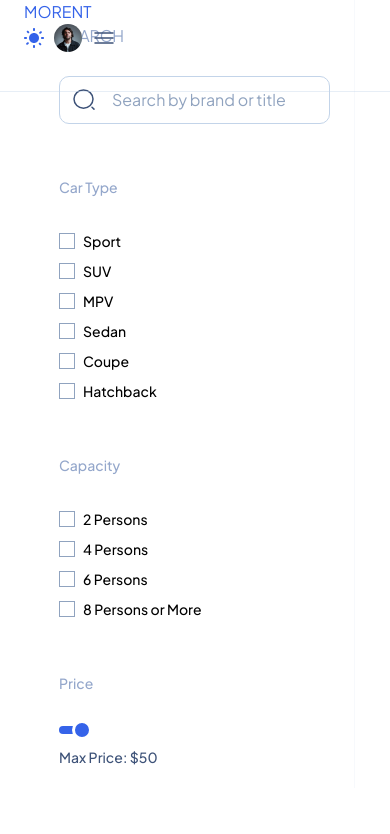
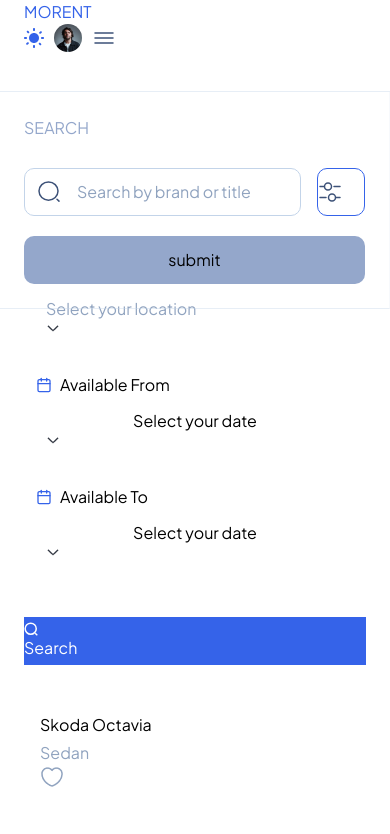
Before and after one commit to GlenMac90/rent-wheels, a Next.js app: page /search in a window 390 px wide. Shown: the top 834 px of the page. Built offline with nearby package versions, Linux system fonts and the light colour scheme.

Commit message:
set filters to sticky on mobile UI

```diff
--- a/app/search/page.tsx
+++ b/app/search/page.tsx
@@ -7,7 +7,7 @@ const Search = () => {
     <main className="search-page-styles">
       <section className="flex w-full max-w-[82rem] flex-col items-center lg:flex-row">
         <SearchPageFilters />
-        <main className="flex w-full flex-col gap-8 py-6 lg:pl-6">
+        <main className="flex w-full flex-col gap-8 p-6 lg:pl-6">
           <SearchBar searchPage />
           <SearchResults />
         </main>
--- /dev/null
+++ b/components/search-page/OptionalSearchFilters.tsx
@@ -0,0 +1,106 @@
+"use client";
+
+import { FormItem, FormLabel, FormField, FormControl } from "../ui/form";
+import { Slider } from "../ui/slider";
+import { Checkbox } from "../ui/checkbox";
+import { carTypes, carCapacity } from "@/constants";
+import { OptionalSearchFiltersProps } from "@/types/searchpage.index";
+
+const OptionalSearchFilters = ({
+  form,
+  currentPrice,
+}: OptionalSearchFiltersProps) => {
+  return (
+    <>
+      <FormItem className="mt-14 flex flex-col">
+        <FormLabel className="semibold-12 mb-7 text-blue-100">
+          Car Type
+        </FormLabel>
+        <div className="flex flex-col gap-2">
+          {carTypes.map((type) => (
+            <FormField
+              key={type.id}
+              control={form.control}
+              name="carType"
+              render={({ field }) => {
+                return (
+                  <FormItem className="flex items-center gap-2">
+                    <FormControl>
+                      <Checkbox
+                        checked={field.value?.includes(type.id)}
+                        onCheckedChange={(checked) => {
+                          return checked
+                            ? field.onChange([...field.value, type.id])
+                            : field.onChange(
+                                field.value?.filter(
+                                  (value) => value !== type.id
+                                )
+                              );
+                        }}
+                      />
+                    </FormControl>
+                    <FormLabel className="text-gray-700_white-100 semibold-20 -translate-y-1">
+                      {type.label}
+                    </FormLabel>
+                  </FormItem>
+                );
+              }}
+            />
+          ))}
+        </div>
+      </FormItem>
+      <FormItem className="mt-14 flex flex-col">
+        <FormLabel className="semibold-12 mb-7 text-blue-100">
+          Capacity
+        </FormLabel>
+        <div className="flex flex-col gap-2">
+          {carCapacity.map((capacity) => (
+            <FormField
+              key={capacity.id}
+              control={form.control}
+              name="carCapacity"
+              render={({ field }) => {
+                return (
+                  <FormItem className="flex items-center gap-2">
+                    <FormControl>
+                      <Checkbox
+                        checked={field.value?.includes(capacity.id)}
+                        onCheckedChange={(checked) => {
+                          return checked
+                            ? field.onChange([...field.value, capacity.id])
+                            : field.onChange(
+                                field.value?.filter(
+                                  (value) => value !== capacity.id
+                                )
+                              );
+                        }}
+                      />
+                    </FormControl>
+                    <FormLabel className="text-gray-700_white-100 semibold-20 -translate-y-1">
+                      {capacity.label}
+                    </FormLabel>
+                  </FormItem>
+                );
+              }}
+            />
+          ))}
+        </div>
+      </FormItem>
+      <FormItem className="mt-14 flex flex-col">
+        <FormLabel className="semibold-12 mb-7 text-blue-100">Price</FormLabel>
+        <Slider
+          defaultValue={[50]}
+          max={1000}
+          step={1}
+          className="w-full"
+          onValueChange={(value) => form.setValue("carMaxPrice", value[0])}
+        />
+      </FormItem>
+      <FormLabel className="semibold-12 mt-4 text-gray-700">
+        Max Price: ${currentPrice}
+      </FormLabel>
+    </>
+  );
+};
+
+export default OptionalSearchFilters;
--- a/components/search-page/SearchPageFilters.tsx
+++ b/components/search-page/SearchPageFilters.tsx
@@ -3,72 +3,10 @@
 import Image from "next/image";
 import { zodResolver } from "@hookform/resolvers/zod";
 import { useForm } from "react-hook-form";
-import { z } from "zod";
 
-import { Checkbox } from "@/components/ui/checkbox";
-import {
-  Form,
-  FormControl,
-  FormField,
-  FormItem,
-  FormLabel,
-} from "@/components/ui/form";
-import { Slider } from "@/components/ui/slider";
-
-const carTypes = [
-  {
-    id: "sport",
-    label: "Sport",
-  },
-  {
-    id: "suv",
-    label: "SUV",
-  },
-  {
-    id: "mpv",
-    label: "MPV",
-  },
-  {
-    id: "sedan",
-    label: "Sedan",
-  },
-  {
-    id: "coupe",
-    label: "Coupe",
-  },
-  {
-    id: "hatchback",
-    label: "Hatchback",
-  },
-];
-
-const carCapacity = [
-  {
-    id: "2",
-    label: "2 Persons",
-  },
-  {
-    id: "4",
-    label: "4 Persons",
-  },
-  {
-    id: "6",
-    label: "6 Persons",
-  },
-  {
-    id: "8",
-    label: "8 Persons or More",
-  },
-];
-
-const searchFiltersSchema = z.object({
-  carName: z.string().min(1).max(10),
-  carType: z.array(z.string()),
-  carCapacity: z.array(z.string()),
-  carMaxPrice: z.number().min(1).max(1000).optional(),
-});
-
-type FormFields = z.infer<typeof searchFiltersSchema>;
+import { Form } from "@/components/ui/form";
+import OptionalSearchFilters from "./OptionalSearchFilters";
+import { FormFields, searchFiltersSchema } from "@/schemas";
 
 const SearchPageFilters = () => {
   const form = useForm<FormFields>({
@@ -82,7 +20,6 @@ const SearchPageFilters = () => {
   const {
     register,
     handleSubmit,
-    setValue,
     watch,
     formState: { errors },
   } = form;
@@ -98,11 +35,12 @@ const SearchPageFilters = () => {
   return (
     <Form {...form}>
       <form
-        className="bg-white_gray-900 flex size-full max-w-[20rem] flex-col border-r border-r-white-100 p-6
-        dark:border-r-gray-850"
+        className="bg-white_gray-900 sticky top-[5.75rem] z-20 flex size-full w-full flex-col border-b border-r border-b-blue-50/40 border-r-white-100 p-6 dark:border-b-gray-850 dark:border-r-gray-850 sm:top-[6.25rem]
+        lg:max-w-[20rem]"
         onSubmit={handleSubmit(onSubmit)}
       >
         <h3 className="semibold-12 text-blue-100">SEARCH</h3>
+        <div className="flex gap-4">
           <div className="flex-center bg-white_gray-850 mt-7 flex h-12 w-full gap-4 rounded-ten border border-blue-50 px-3 dark:border-gray-800">
             <Image
               src="/search-large.svg"
@@ -119,95 +57,22 @@ const SearchPageFilters = () => {
               className="bg-white_gray-850 text-gray-blue-100 w-full outline-none"
             />
           </div>
-        <FormItem className="mt-14 flex flex-col">
-          <FormLabel className="semibold-12 mb-7 text-blue-100">
-            Car Type
-          </FormLabel>
-          <div className="flex flex-col gap-2">
-            {carTypes.map((type) => (
-              <FormField
-                key={type.id}
-                control={form.control}
-                name="carType"
-                render={({ field }) => {
-                  return (
-                    <FormItem className="flex items-center gap-2">
-                      <FormControl>
-                        <Checkbox
-                          checked={field.value?.includes(type.id)}
-                          onCheckedChange={(checked) => {
-                            return checked
-                              ? field.onChange([...field.value, type.id])
-                              : field.onChange(
-                                  field.value?.filter(
-                                    (value) => value !== type.id
-                                  )
-                                );
-                          }}
+          <button className="flex-center mt-7 size-12 shrink-0 rounded-ten border border-blue-500 lg:hidden">
+            <Image
+              src="/filter.svg"
+              height={24}
+              width={24}
+              alt="Image for the filter button"
+              className="dark:grayscale dark:invert"
             />
-                      </FormControl>
-                      <FormLabel className="text-gray-700_white-100 semibold-20 -translate-y-1">
-                        {type.label}
-                      </FormLabel>
-                    </FormItem>
-                  );
-                }}
-              />
-            ))}
+          </button>
         </div>
-        </FormItem>
-        <FormItem className="mt-14 flex flex-col">
-          <FormLabel className="semibold-12 mb-7 text-blue-100">
-            Capacity
-          </FormLabel>
-          <div className="flex flex-col gap-2">
-            {carCapacity.map((capacity) => (
-              <FormField
-                key={capacity.id}
-                control={form.control}
-                name="carCapacity"
-                render={({ field }) => {
-                  return (
-                    <FormItem className="flex items-center gap-2">
-                      <FormControl>
-                        <Checkbox
-                          checked={field.value?.includes(capacity.id)}
-                          onCheckedChange={(checked) => {
-                            return checked
-                              ? field.onChange([...field.value, capacity.id])
-                              : field.onChange(
-                                  field.value?.filter(
-                                    (value) => value !== capacity.id
-                                  )
-                                );
-                          }}
-                        />
-                      </FormControl>
-                      <FormLabel className="text-gray-700_white-100 semibold-20 -translate-y-1">
-                        {capacity.label}
-                      </FormLabel>
-                    </FormItem>
-                  );
-                }}
-              />
-            ))}
+        <div className="hidden lg:flex lg:flex-col">
+          <OptionalSearchFilters form={form} currentPrice={currentPrice} />
         </div>
-        </FormItem>
-        <FormItem className="mt-14 flex flex-col">
-          <FormLabel className="semibold-12 mb-7 text-blue-100">
-            Price
-          </FormLabel>
-          <Slider
-            defaultValue={[50]}
-            max={1000}
-            step={1}
-            className="w-full"
-            onValueChange={(value) => setValue("carMaxPrice", value[0])}
-          />
-        </FormItem>
-        <FormLabel className="semibold-12 mt-4 text-gray-700">
-          Max Price: ${currentPrice}
-        </FormLabel>
+        <button type="submit" className="mt-5 rounded-ten bg-blue-100 py-3">
+          submit
+        </button>
       </form>
     </Form>
   );
--- a/constants/index.ts
+++ b/constants/index.ts
@@ -25,3 +25,49 @@ export const dummyCarData = {
   capacity: 5,
   price: 99,
 };
+
+export const carTypes = [
+  {
+    id: "sport",
+    label: "Sport",
+  },
+  {
+    id: "suv",
+    label: "SUV",
+  },
+  {
+    id: "mpv",
+    label: "MPV",
+  },
+  {
+    id: "sedan",
+    label: "Sedan",
+  },
+  {
+    id: "coupe",
+    label: "Coupe",
+  },
+  {
+    id: "hatchback",
+    label: "Hatchback",
+  },
+];
+
+export const carCapacity = [
+  {
+    id: "2",
+    label: "2 Persons",
+  },
+  {
+    id: "4",
+    label: "4 Persons",
+  },
+  {
+    id: "6",
+    label: "6 Persons",
+  },
+  {
+    id: "8",
+    label: "8 Persons or More",
+  },
+];
--- a/schemas/index.ts
+++ b/schemas/index.ts
@@ -5,3 +5,12 @@ export const searchBarSchema = z.object({
   availableFrom: z.date().min(new Date()),
   availableTo: z.date().min(new Date()),
 });
+
+export const searchFiltersSchema = z.object({
+  carName: z.string().min(1).max(10),
+  carType: z.array(z.string()),
+  carCapacity: z.array(z.string()),
+  carMaxPrice: z.number().min(1).max(1000).optional(),
+});
+
+export type FormFields = z.infer<typeof searchFiltersSchema>;
--- a/styles/theme.css
+++ b/styles/theme.css
@@ -8,7 +8,7 @@
   }
 
   .search-page-styles {
-    @apply flex h-full w-screen justify-center px-6 lg:pl-0 lg:pr-6 pt-[7.65rem] sm:pt-[6.25rem] pb-12 md:pb-16 lg:pb-0;
+    @apply flex h-full w-screen justify-center lg:pl-0 lg:pr-6 pt-[5.75rem] sm:pt-[6.25rem] pb-12 md:pb-16 lg:pb-0;
   }
 
   .flex-center {
```
Also changed, not shown: types/searchpage.index.ts (added, +7 -0 lines), public/filter.svg (added). Lines whose indentation alone changed are shown as unchanged.
